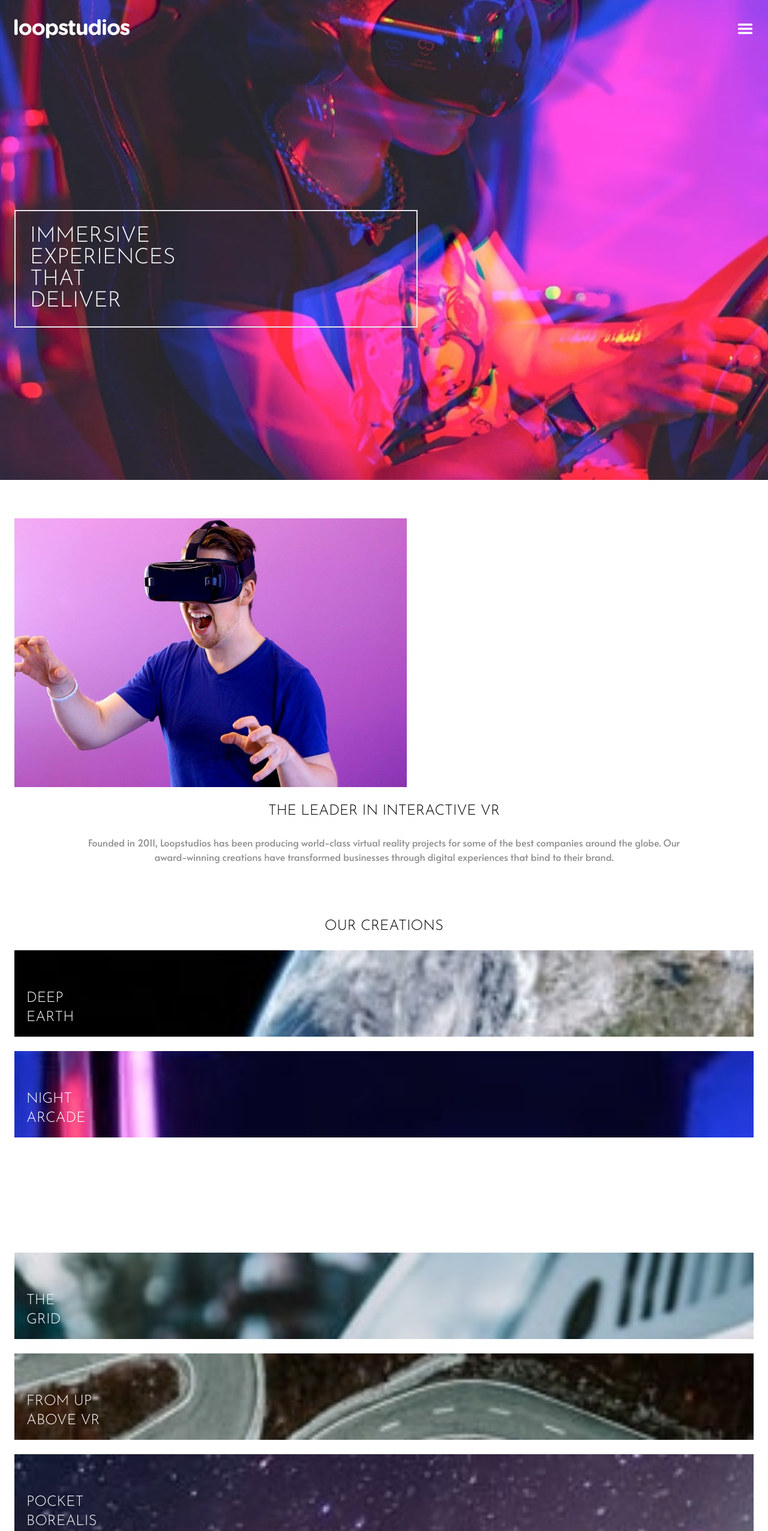
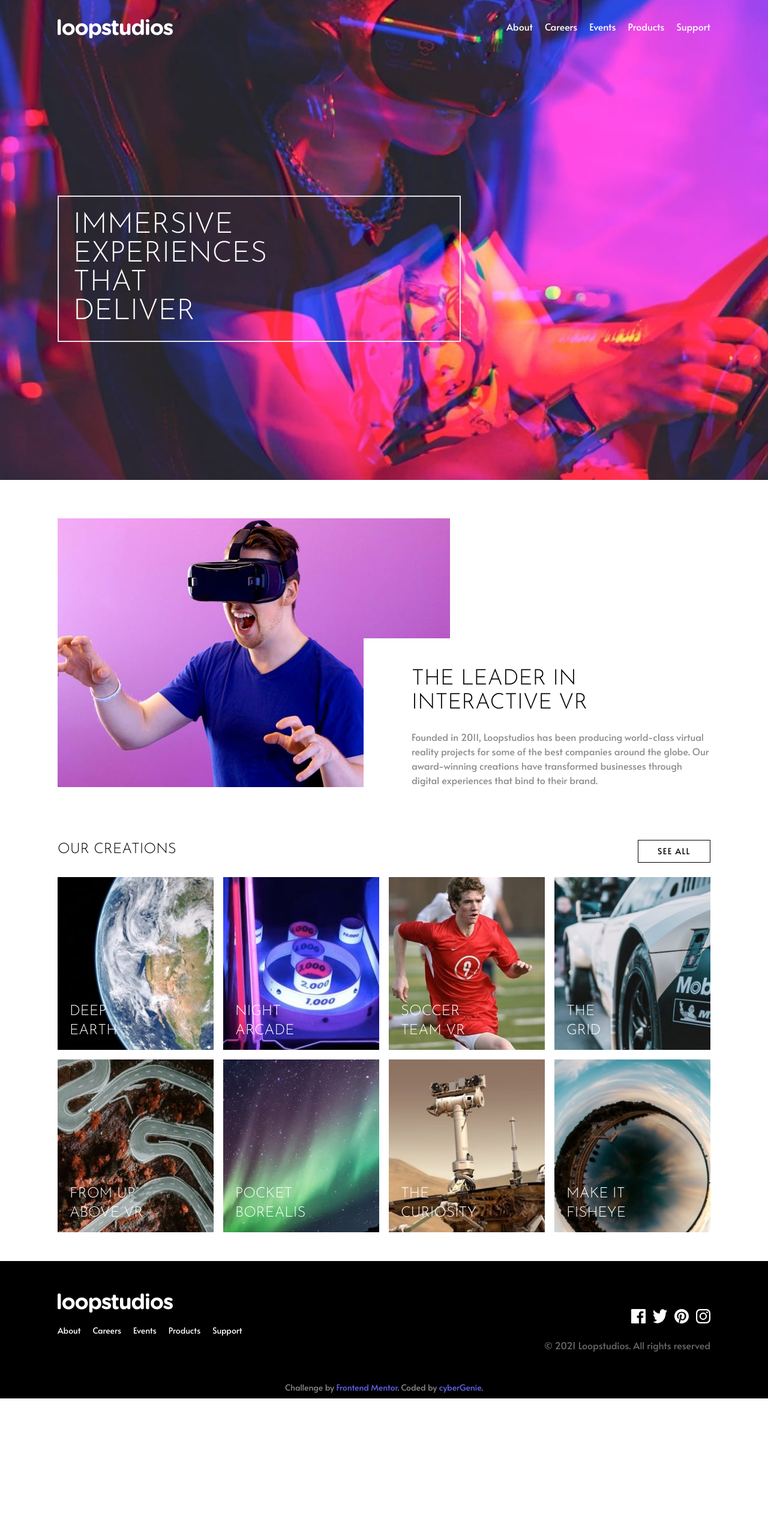
Before and after one commit to CyberGeni/loopstudios, a plain HTML site: page index.html in a window 1280 px wide. Shown: the top 2552 px of the page at 60% size. After the commit the page ends 2331 px from the top, so only its background shows below. Drawn offline with nearby package versions, Linux system fonts and the light colour scheme.

Commit message:
feat: completed the entire page excluding navbar

```diff
--- a/index.html
+++ b/index.html
@@ -10,7 +10,6 @@
   <link rel="preconnect" href="https://fonts.googleapis.com">
   <link rel="preconnect" href="https://fonts.gstatic.com" crossorigin>
   <link href="https://fonts.googleapis.com/css2?family=Alata&family=Josefin+Sans:wght@300&display=swap" rel="stylesheet">
-  <!-- Feel free to remove these styles or customise in your own stylesheet 👍 -->
   <script>
     tailwind.config = {
       theme: {
@@ -26,75 +25,84 @@
 </head>
 <body class="font-['Alata']">
   <main class="">
-    <header class="flex flex-col bg-[url('images/mobile/image-hero.jpg')] md:bg-[url('images/desktop/image-hero.jpg')] bg-cover bg-no-repeat bg-center h-screen">
-      <nav class="flex justify-between px-6 py-8">
+    <header class="flex flex-col bg-[url('images/mobile/image-hero.jpg')] md:bg-[url('images/desktop/image-hero.jpg')] bg-cover bg-no-repeat bg-center h-screen active:bg-black active:overflow-hidden">
+      <nav class="flex justify-between px-6 py-8 md:px-16 lg:px-24 md:py-8 active:bg-black">
         <img src="images/logo.svg" alt="">
-        <ul class="flex list-none hidden">
-          <li>About</li>
-          <li>Careers</li>
-          <li>Events</li>
-          <li>Products</li>
-          <li>Support</li>
+        <ul class="flex list-none hidden md:flex text-white space-x-5 transition-all">
+          <li class="hover:underline hover:underline-offset-4 hover:decoration-3">About</li>
+          <li class="hover:underline hover:underline-offset-4 hover:decoration-3">Careers</li>
+          <li class="hover:underline hover:underline-offset-4 hover:decoration-3">Events</li>
+          <li class="hover:underline hover:underline-offset-4 hover:decoration-3">Products</li>
+          <li class="hover:underline hover:underline-offset-4 hover:decoration-3">Support</li>
         </ul>
-        <img src="images/menu.svg" alt="">
+        <img class="block md:hidden" id="toggleButton" src="images/menu.svg" alt="" onclick="toggle()">
       </nav>
-      <div class="font-['Josefin_Sans'] flex flex-col text-4xl font-light border-2 p-6 mx-6 my-auto max-w-2xl uppercase text-white leading-none">
+      <div class="font-['Josefin_Sans'] flex flex-col text-4xl md:text-5xl font-light border-2 p-6 mx-6 md:mx-16 lg:mx-24 my-auto max-w-2xl uppercase text-white leading-none">
         <span>Immersive</span>
         <span>experiences</span>
         <span>that</span>
         <span>deliver</span>
       </div>
     </header>
-    <section class="px-6 py-16">
+    <section class="px-6 py-16 md:px-16 lg:px-24 lg:flex lg:flex-row">
       <img src="images/mobile/image-interactive.jpg" alt="">
-      <h1 class="uppercase text-2xl text-center text-black font-medium font-['Josefin_Sans'] max-w-5/6 my-6">The leader in interactive VR</h1>
-      <p class="text-center text-darkGray w-5/6 m-auto">Founded in 2011, Loopstudios has been producing world-class virtual reality
-projects for some of the best companies around the globe. Our award-winning
-creations have transformed businesses through digital experiences that bind
+      <div class="lg:bg-white lg:pt-6 lg:pl-20 lg:relative lg:flex lg:flex-col lg:self-end lg:ml-[-9em]">
+        <h1 class="lg:text-4xl lg:text-left uppercase text-2xl text-center text-black font-medium font-['Josefin_Sans'] max-w-5/6 my-6">The leader in interactive VR</h1>
+        <p class="text-center text-darkGray w-5/6 lg:w-full m-auto lg:m-0 lg:text-left">Founded in 2011, Loopstudios has been producing world-class virtual reality projects for some of the best companies around the globe. Our award-winning creations have transformed businesses through digital experiences that bind
 to their brand.</p>
+      </div>
+
     </section>
-    <section class="px-6">
-      <div>
-        <h1 class="uppercase text-2xl text-center text-black font-medium font-['Josefin_Sans'] max-w-5/6 my-6">Our creations</h1>
-        <button class="hidden">See all</button>
+    <section class="px-6 md:px-16 lg:px-24">
+      <div class="md:flex md:justify-between md:items:center h-fit my-6">
+        <h1 class="uppercase text-2xl text-center text-black font-medium font-['Josefin_Sans'] max-w-5/6 ">Our creations</h1>
+        <button class="hidden md:block uppercase tracking-widest border border-black px-8 py-2 h-fit text-sm text-center hover:bg-black hover:text-white">See all</button>
       </div>
-      <div class="font-['Josefin_Sans'] uppercase text-2xl text-white font-light space-y-6">
-        <span class="bg-[url('images/mobile/image-deep-earth.jpg')] md:bg-[url('images/desktop/image-deep-earth.jpg')] bg-cover flex w-full h-36 p-5 pt-16">Deep<br>earth</span>
-        <span class="bg-[url('images/mobile/image-night-arcade.jpg')] md:bg-[url('images/desktop/image-night-arcade.jpg')] bg-cover flex w-full h-36 p-5 pt-16">Night<br>arcade</span>
-        <span class="bg-[url('images/mobile/image-soccer-team.jpg')] md:bg-[url('images/desktop/soccer-team.jpg')] bg-cover flex w-full h-36 p-5 pt-16">Soccer<br>team VR</span>
-        <span class="bg-[url('images/mobile/image-grid.jpg')] md:bg-[url('images/desktop/image-grid.jpg')] bg-cover flex w-full h-36 p-5 pt-16">The<br>grid</span>
-        <span class="bg-[url('images/mobile/image-from-above.jpg')] md:bg-[url('images/desktop/image-from-above.jpg')] bg-cover flex w-full h-36 p-5 pt-16">From up<br>above VR</span>
-        <span class="bg-[url('images/mobile/image-pocket-borealis.jpg')] md:bg-[url('images/desktop/image-pocket-borealis.jpg')] bg-cover flex w-full h-36 p-5 pt-16">Pocket<br>borealis</span>
-        <span class="bg-[url('images/mobile/image-curiosity.jpg')] md:bg-[url('images/desktop/image-curiosity.jpg')] bg-cover flex w-full h-36 p-5 pt-16">The<br>curiosity</span>
-        <span class="bg-[url('images/mobile/image-fisheye.jpg')] md:bg-[url('images/desktop/image-fisheye.jpg')] bg-cover flex w-full h-36 p-5 pt-16">Make it<br>fisheye</span>
+      <div class="font-['Josefin_Sans'] uppercase text-2xl text-white font-light space-y-6 md:grid md:grid-cols-4 md:gap-4 md:space-y-0">
+        <span class="bg-[url('images/mobile/image-deep-earth.jpg')] md:bg-[url('images/desktop/image-deep-earth.jpg')] bg-cover flex w-full h-36 md:h-72  p-5 pt-16 md:pt-52">Deep<br>earth</span>
+        <span class="bg-[url('images/mobile/image-night-arcade.jpg')] md:bg-[url('images/desktop/image-night-arcade.jpg')] bg-cover flex w-full h-36 md:h-72 p-5 pt-16 md:pt-52">Night<br>arcade</span>
+        <span class="bg-[url('images/mobile/image-soccer-team.jpg')] md:bg-[url('images/desktop/image-soccer-team.jpg')] bg-cover flex w-full h-36 md:h-72 p-5 pt-16 md:pt-52">Soccer<br>team VR</span>
+        <span class="bg-[url('images/mobile/image-grid.jpg')] md:bg-[url('images/desktop/image-grid.jpg')] bg-cover flex w-full h-36 md:h-72 p-5 pt-16 md:pt-52">The<br>grid</span>
+        <span class="bg-[url('images/mobile/image-from-above.jpg')] md:bg-[url('images/desktop/image-from-above.jpg')] bg-cover flex w-full h-36 md:h-72 p-5 pt-16 md:pt-52">From up<br>above VR</span>
+        <span class="bg-[url('images/mobile/image-pocket-borealis.jpg')] md:bg-[url('images/desktop/image-pocket-borealis.jpg')] bg-cover flex w-full h-36 md:h-72 p-5 pt-16 md:pt-52">Pocket<br>borealis</span>
+        <span class="bg-[url('images/mobile/image-curiosity.jpg')] md:bg-[url('images/desktop/image-curiosity.jpg')] bg-cover flex w-full h-36 md:h-72 p-5 pt-16 md:pt-52">The<br>curiosity</span>
+        <span class="bg-[url('images/mobile/image-fisheye.jpg')] md:bg-[url('images/desktop/image-fisheye.jpg')] bg-cover flex w-full h-36 md:h-72 p-5 pt-16 md:pt-52">Make it<br>fisheye</span>
       </div>
-      <button class="uppercase tracking-widest border border-black px-8 py-2 mx-auto my-7 text-sm text-center">See all</button>
+      <div class="flex justify-center w-full">
+        <button class="uppercase tracking-widest border border-black px-8 py-2 mx-auto my-7 text-sm text-center md:hidden hover:bg-black hover:text-white">See all</button>
+      </div>
     </section>
-    <footer class="flex flex-col bg-black items-center justify-center text-center w-full text-white py-12 mt-12">
+    <footer class="flex flex-col bg-black items-center justify-center text-center w-full text-white px-24 py-12 mt-12  lg:flex-row lg:justify-between">
       <div>
         <img src="images/logo.svg" alt="">
-        <ul class="space-y-3 my-5 text-sm">
+        <ul class="space-y-3 my-5 text-sm lg:flex lg:space-y-0 lg:space-x-5">
           <li class="">About</li>
           <li class="">Careers</li>
           <li class="">Events</li>
-          <li class=""></li>Products</li>
+          <li class="">Products</li>
           <li class="">Support</li>
         </ul>
       </div>
       <div>
-        <div class="flex justify-center space-x-3 m-auto mt-8 mb-6">
+        <div class="flex justify-center lg:justify-end space-x-3 m-auto mt-8 mb-6">
           <img src="images/icon-facebook.svg" alt="">
           <img src="images/icon-twitter.svg" alt="">
           <img src="images/icon-pinterest.svg" alt="">
           <img src="images/icon-instagram.svg" alt="">
         </div>
-        <p class="text-darkGray font-medium text-sm">© 2021 Loopstudios. All rights reserved.</p>
-      </div>
+        <p class="text-veryDarkGray">&copy; 2021 Loopstudios. All rights reserved</p>
+    </div>
     </footer>
   </main>
-  <footer class="bg-black text-darkGray text-center text-[14px]">
+  <footer class="bg-black text-darkGray text-center text-[14px] pb-2">
     Challenge by <a class="text-indigo-500" href="https://www.frontendmentor.io?ref=challenge" target="_blank">Frontend Mentor</a>.
-    Coded by <a class="text-indigo-500" href="#">cyberGenie</a>.
+    Coded by <a class="text-indigo-500" href="https://github.com/cybergeni">cyberGenie</a>.
   </footer>
+  <script>
+    function toggle() {
+      var header = document.getElementsByClassName("nav");
+      header.classList.toggle("active");
+}
+  </script>
 </body>
 </html>
```
